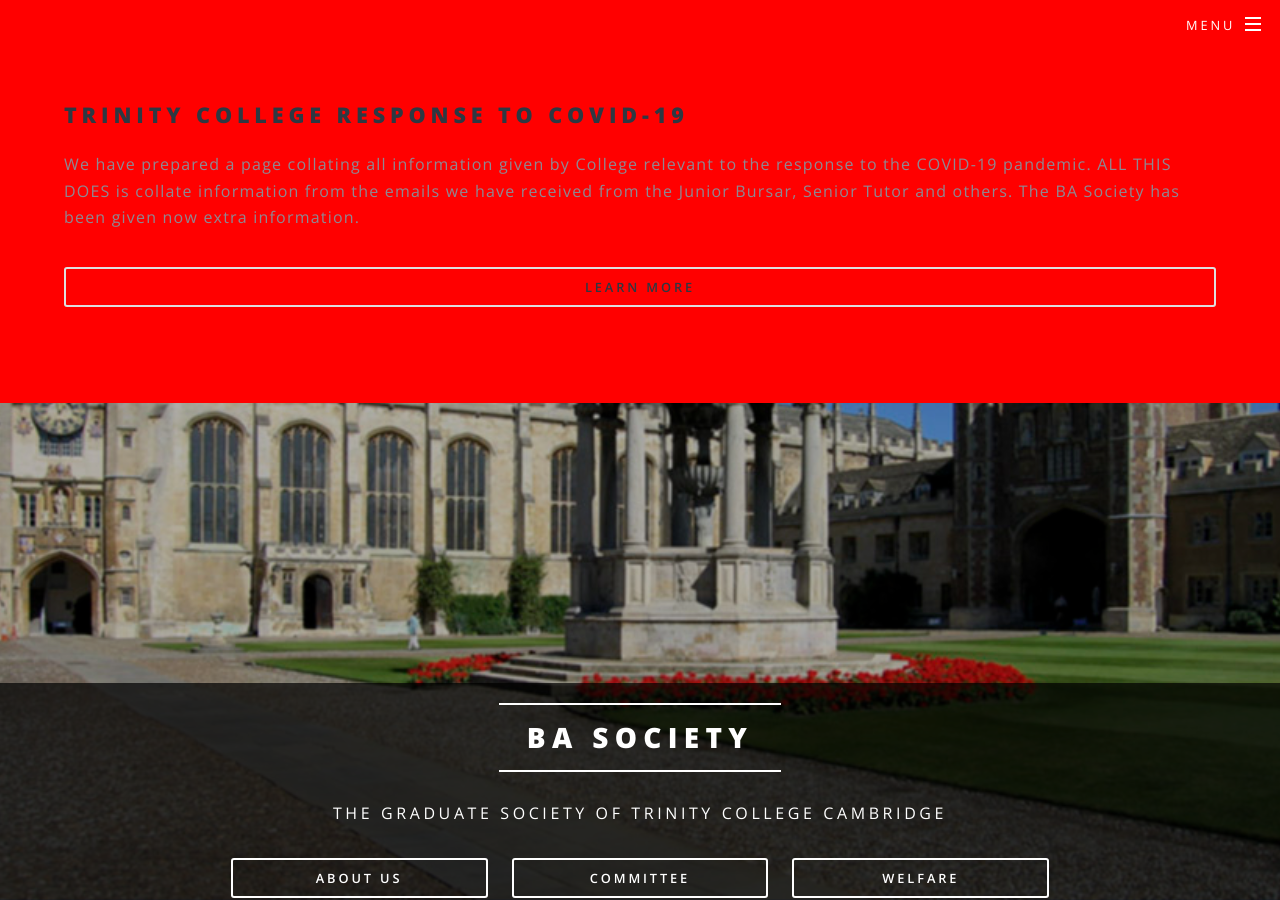
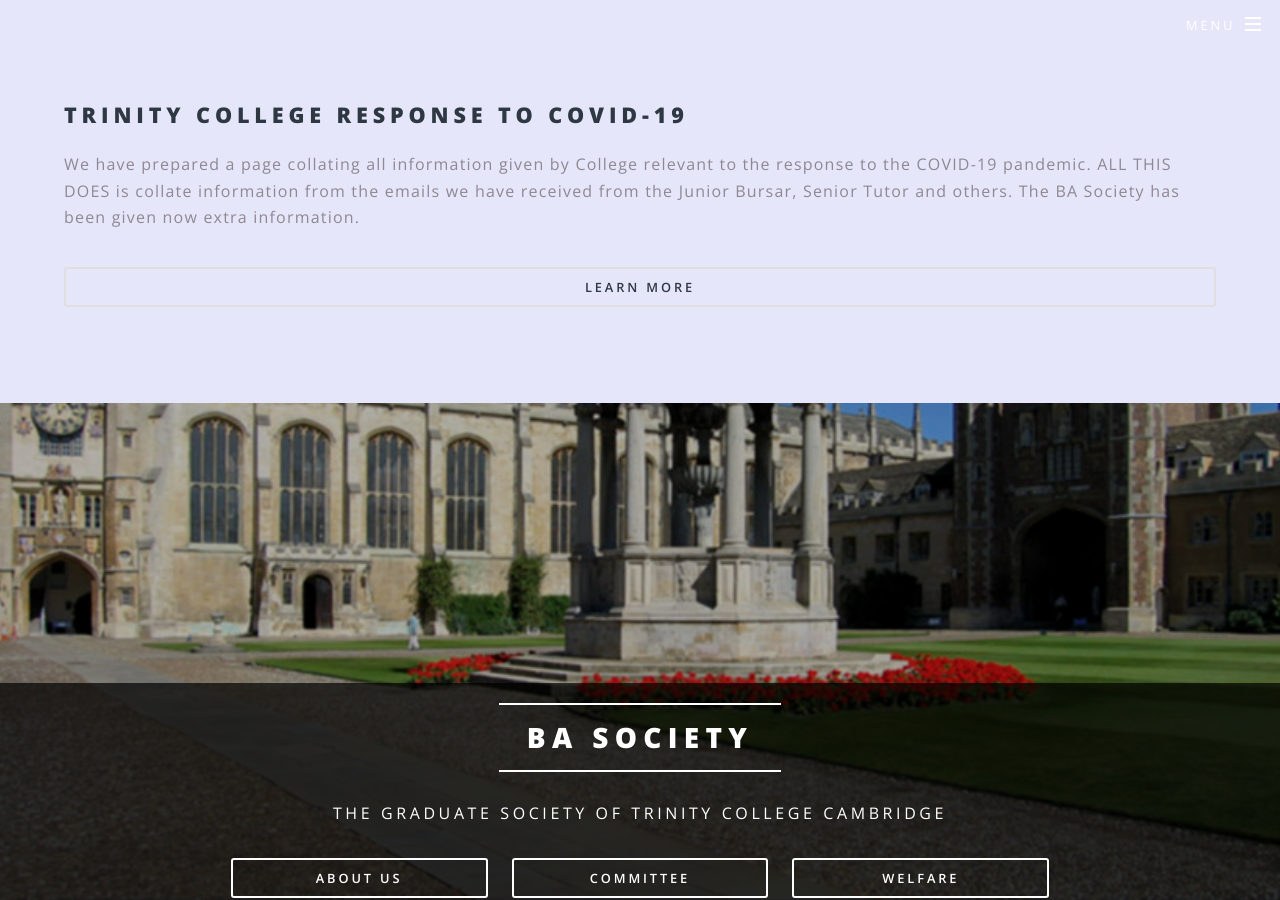
Before and after one commit to TrinityBASociety/trinitybasociety.github.io, a Jekyll site: the page built from index.html, in a window 1280 px wide and 900 px high. Built offline with Jekyll 4.4.1, drawn with Linux system fonts in a browser that asks for light colours.

Commit message:
testing banner

```diff
--- a/index.html
+++ b/index.html
@@ -1,7 +1,7 @@
 ---
 layout: landing
 ---
-<section id="coro" class="wrapper style5" style="background-color:#ff0000">
+<section id="coro" class="wrapper style5" style="background-color:#E6E6FA">
 	<div class="inner">
 		<header>
 			<h2>Trinity College Response to COVID-19</h2>
```
